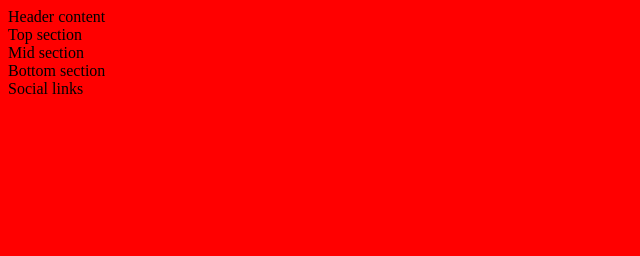
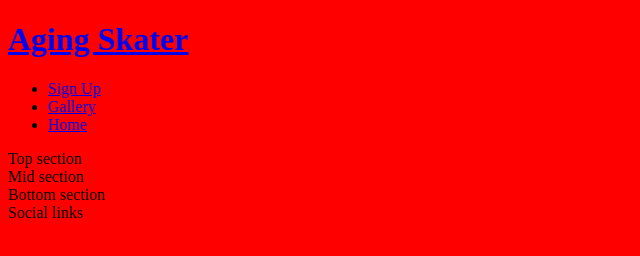
Before and after one commit to JayMange/aging-skater, a plain HTML site: page index.html in a window 1280 px wide. Shown: the whole page, without its empty margins (0-640 px from the left). Drawn offline with Linux system fonts and the light colour scheme.

Commit message:
add basic header structure

```diff
--- a/index.html
+++ b/index.html
@@ -11,7 +11,24 @@
     <title>Aging Skater</title>
 </head>
 <body>
-    <header>Header content</header>
+    <header>
+        <a href="index.html">
+            <h1>Aging Skater</h1>
+        </a>
+        <nav>
+            <ul>
+                <li>
+                    <a href="#">Sign Up</a>
+                </li>
+                <li>
+                    <a href="#">Gallery</a>
+                </li>
+                <li>
+                    <a href="index.html">Home</a>
+                </li>
+            </ul>
+        </nav>
+    </header>
     <section>
         Top section
     </section>
```
